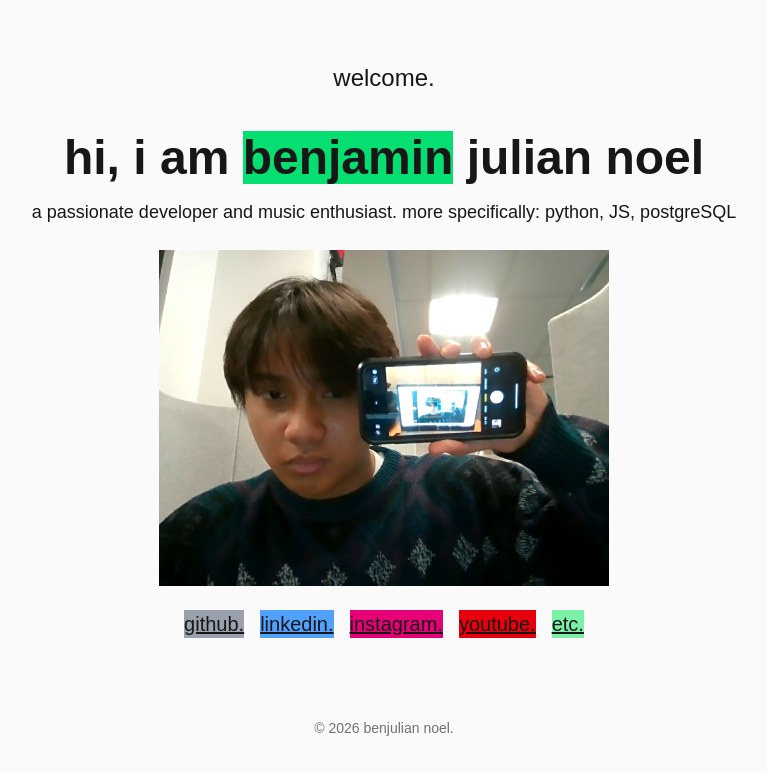
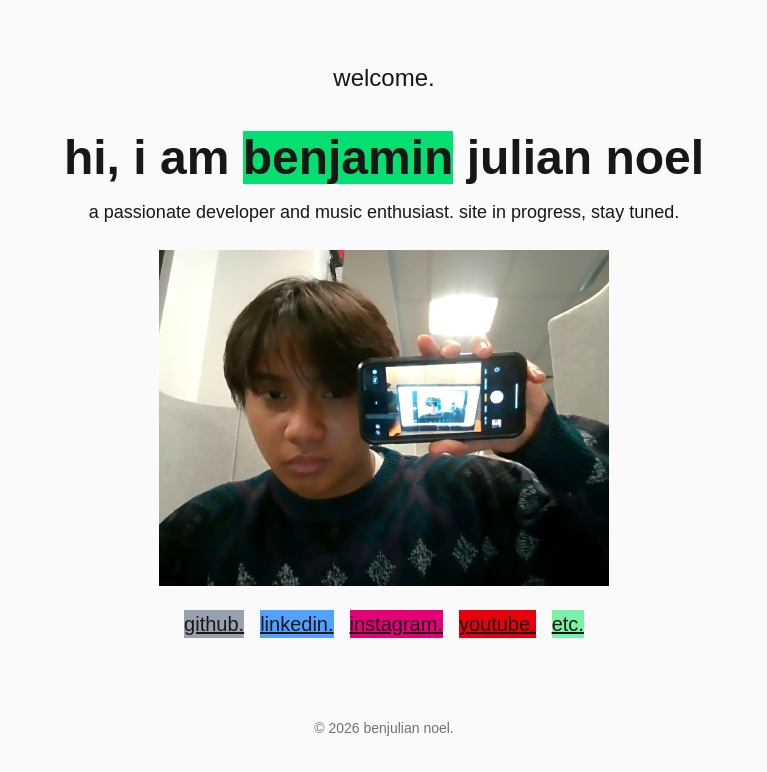
Before and after one commit to benjuliann/benjaminn-portfolio, a Next.js app: page / in a window 1280 px wide. Shown: the top 772 px of the page, without its empty margins (256-1023 px from the left). Built offline with nearby package versions, Linux system fonts and the light colour scheme.

Commit message:
Update bio in page

```diff
--- a/app/page.js
+++ b/app/page.js
@@ -10,7 +10,7 @@ export default function Home() {
             </header>
 
             <h1 className="text-5xl font-bold">hi, i am <span className="bg-green-400">benjamin</span> julian noel</h1>
-            <p className="mt-4 text-lg">a passionate developer and music enthusiast. more specifically: python, JS, postgreSQL </p>
+            <p className="mt-4 text-lg">a passionate developer and music enthusiast. site in progress, stay tuned.</p>
             <Image
                 src="/images/selfie.jpg"
                 alt="benjie's selfie"
```
